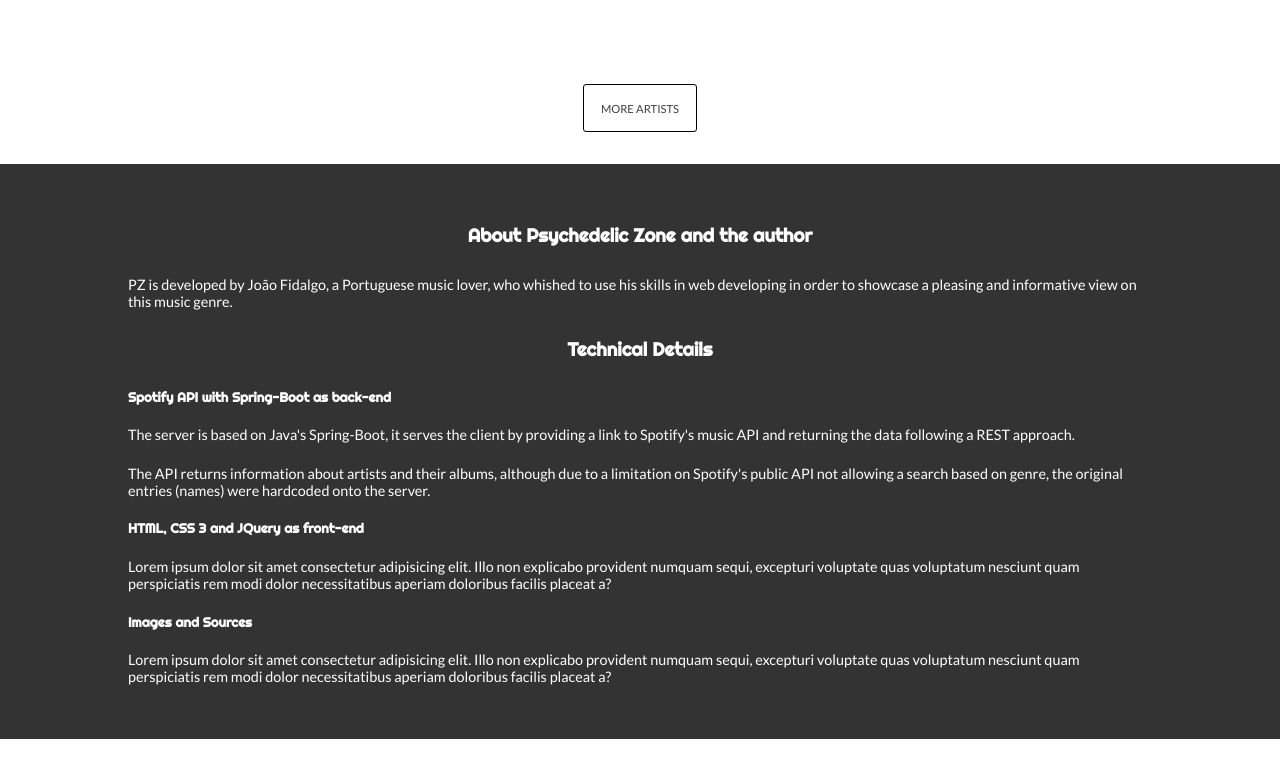
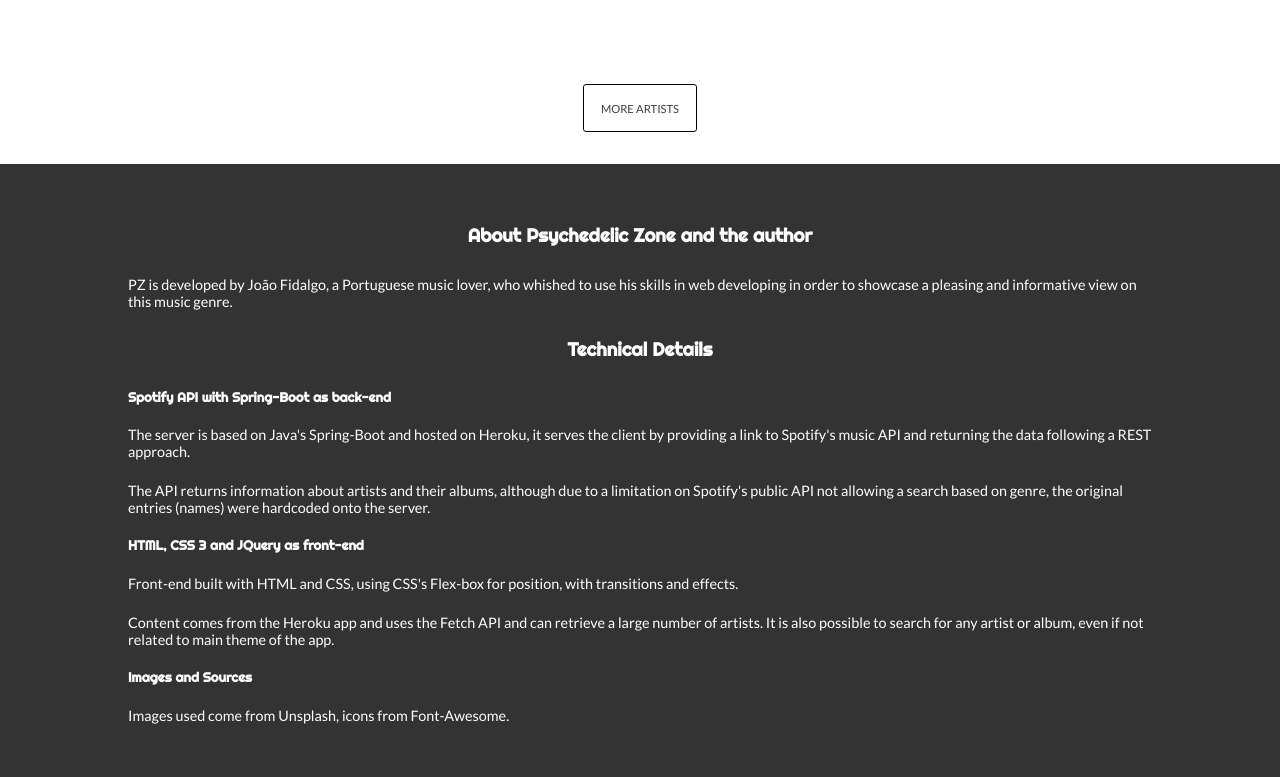
Before and after one commit to JoaoMarquesFidalgo/psych-zone, a plain HTML site: page index.html in a window 1280 px wide. Shown: the part 1919-2696 px from the top of the page. Before the commit the page ends 2658 px from the top, so only its background shows below. Drawn offline with nearby package versions, Linux system fonts and the light colour scheme; no server answers.

Commit message:
Added text content

```diff
--- a/index.html
+++ b/index.html
@@ -117,16 +117,17 @@
                 <h3>Technical Details</h3>
                 <div>
                     <h5>Spotify API with Spring-Boot as back-end</h5>
-                    <p>The server is based on Java's Spring-Boot, it serves the client by providing a link to Spotify's music API and returning the data following a REST approach.</p>
+                    <p>The server is based on Java's Spring-Boot and hosted on Heroku, it serves the client by providing a link to Spotify's music API and returning the data following a REST approach.</p>
                     <p>The API returns information about artists and their albums, although due to a limitation on Spotify's public API not allowing a search based on genre, the original entries (names) were hardcoded onto the server.</p>
                 </div>
                 <div>
                     <h5>HTML, CSS 3 and JQuery as front-end</h5>
-                    <p>Lorem ipsum dolor sit amet consectetur adipisicing elit. Illo non explicabo provident numquam sequi, excepturi voluptate quas voluptatum nesciunt quam perspiciatis rem modi dolor necessitatibus aperiam doloribus facilis placeat a?</p>
+                    <p>Front-end built with HTML and CSS, using CSS's Flex-box for position, with transitions and effects.</p>
+                    <p>Content comes from the Heroku app and uses the Fetch API and can retrieve a large number of artists. It is also possible to search for any artist or album, even if not related to main theme of the app.</p>
                 </div>
                 <div>
                     <h5>Images and Sources</h5>
-                    <p>Lorem ipsum dolor sit amet consectetur adipisicing elit. Illo non explicabo provident numquam sequi, excepturi voluptate quas voluptatum nesciunt quam perspiciatis rem modi dolor necessitatibus aperiam doloribus facilis placeat a?</p>
+                    <p>Images used come from Unsplash, icons from Font-Awesome.</p>
                 </div>
             </div>
         </div>
```
